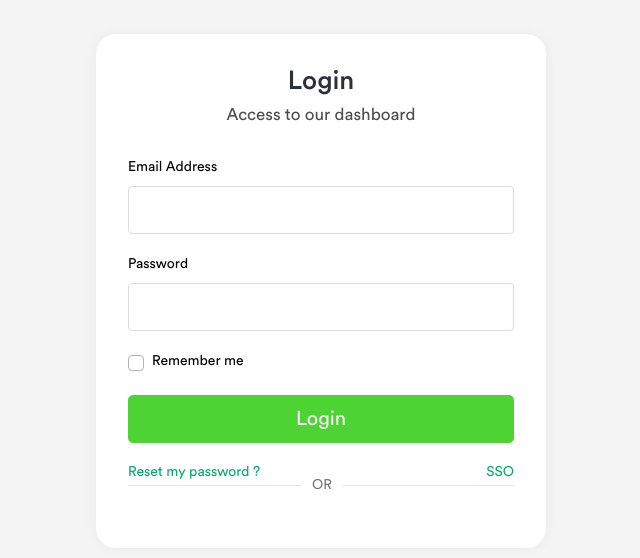
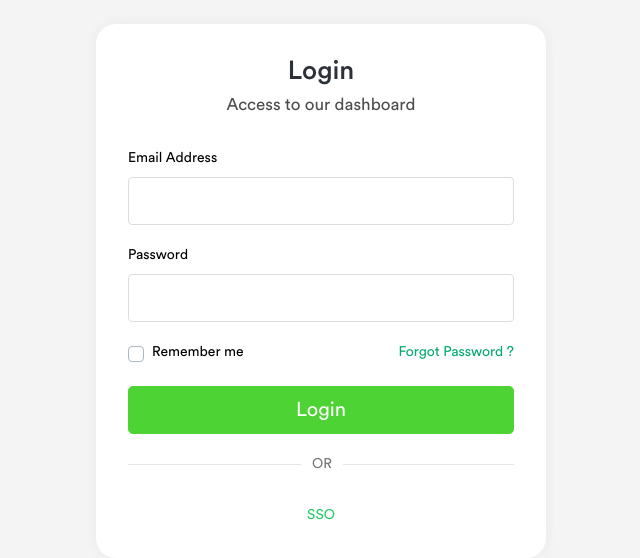
Before and after one commit to faithhub/Wireframes-Service-Provider-Dashboard-prototype, a plain HTML site: page login.html in a window 1280 px wide. Shown: the part 124-682 px from the top of the page, without its empty margins (319-959 px from the left). Drawn offline with Linux system fonts and the light colour scheme.

Commit message:
latest updates

```diff
--- a/login.html
+++ b/login.html
@@ -57,11 +57,24 @@
                                                 <label class="custom-control-label" for="cb1">Remember me</label>
                                             </div>
                                         </div>
+                                        <div class="col-6 text-right">
+                                            <a class="forgot-link" href="">Forgot Password ?</a>
+                                        </div>
                                     </div>
                                 </div>
                                 <a href="./index.html" class="btn btn-lg btn-block btn-primary login-new-btn"
                                     type="submit">Login</a>
-                                <div class="login-or" style="margin-top: 2rem;">
+
+
+                                    <div class="login-or">
+                                        <span class="or-line"></span>
+                                        <span class="span-or">or</span>
+                                    </div>
+
+                                <div class="text-center dont-have">
+                                    <a class="text-success" href="">SSO</a>
+
+                                <!-- <div class="login-or" style="margin-top: 2rem;">
                                     <span class="or-line"></span>
                                     <span class="span-or">or</span>
                                     <div class="row">
@@ -76,7 +89,7 @@
                                             </div>
                                         </div>
                                     </div>
-                                </div>
+                                </div> -->
                             </form>
                         </div>
                     </div>
```
